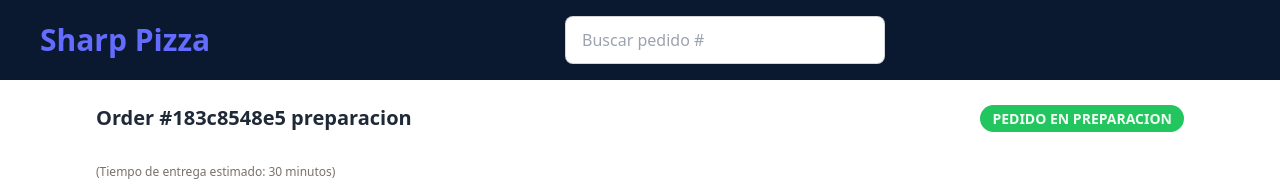
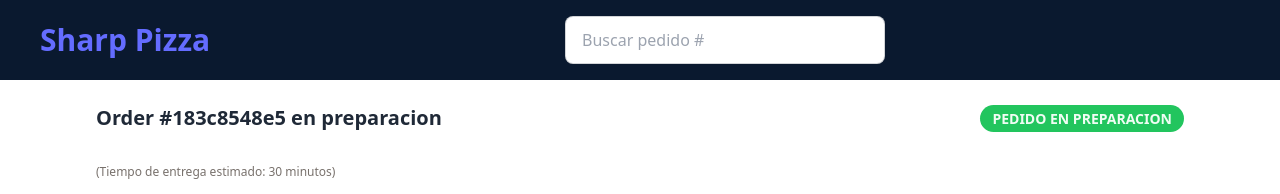
Before and after one commit to No-Country/c14-46-m-csharp-react, a React (Vite) app in the folder front/sharp-pizza/: page /order in a window 1280 px wide. Shown: the top 194 px of the page. Built offline with nearby package versions, Linux system fonts and the light colour scheme; data requests are answered from the project's data file.

Commit message:
add status en preparacion

```diff
--- a/front/sharp-pizza/src/features/order/Order.jsx
+++ b/front/sharp-pizza/src/features/order/Order.jsx
@@ -16,7 +16,7 @@ const Order = () => {
   return (
     <div className="px-4 py-6 space-y-8">
       <div className="flex flex-wrap items-center justify-between gap-2">
-        <h2 className="text-xl font-semibold">Order #{lastOrder?.orderId} {lastOrder?.status}</h2>
+        <h2 className="text-xl font-semibold">Order #{lastOrder?.orderId} en {lastOrder?.status}</h2>
 
         <div className="space-x-2">
           <span className="rounded-full bg-green-500 px-3 py-1 text-sm font-semibold uppercase traking-wide text-green-50">Pedido en preparacion</span>
```
